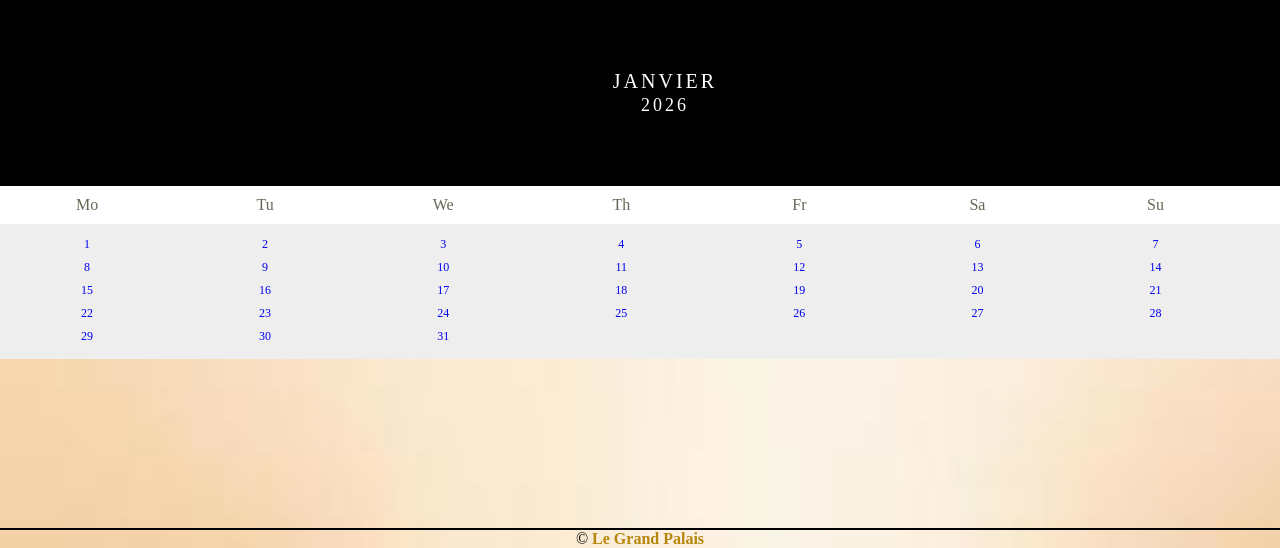
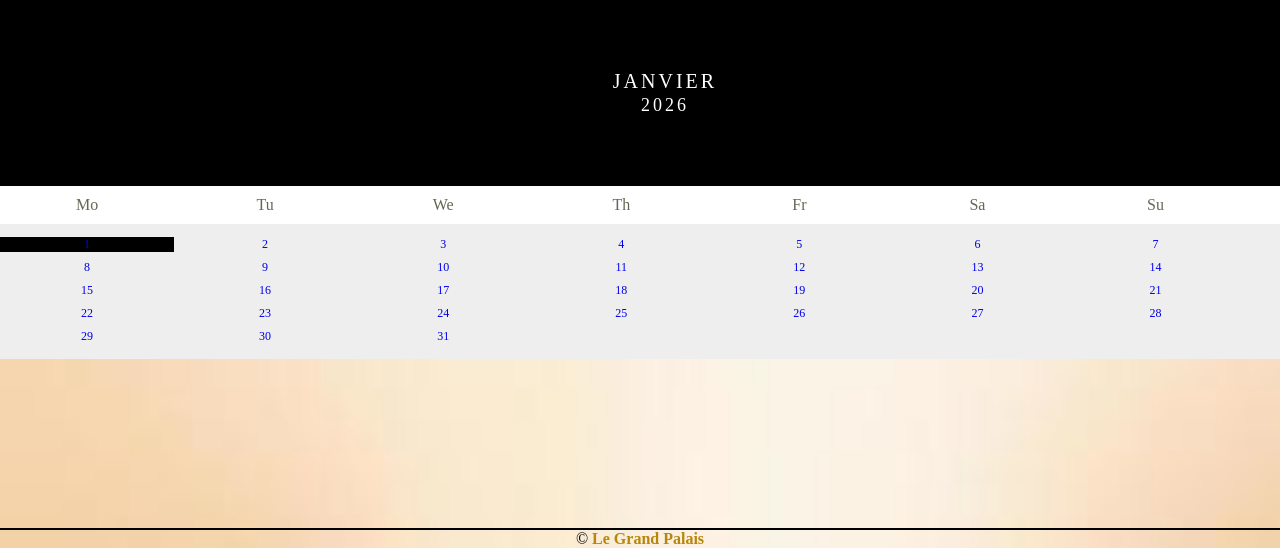
Before and after one commit to KAYTAY10ok/Projet_Restaurant, a plain HTML site: page projet_restaurant/html/reservartion.html in a window 1280 px wide. In both pictures the pointer is over the item 87 px from the left and 496 px from the top of the page. Shown: the part 252-800 px from the top of the page. Drawn offline with Linux system fonts and the light colour scheme.

```diff
--- a/projet_restaurant/css/style.css
+++ b/projet_restaurant/css/style.css
@@ -320,7 +320,10 @@
   font-size:12px;
   color: #777;
 }
-
+.days li:hover{
+  background-color: #000000;
+  color: white;
+}
 .days li .active {
   padding: 5px;
   color: white
```
